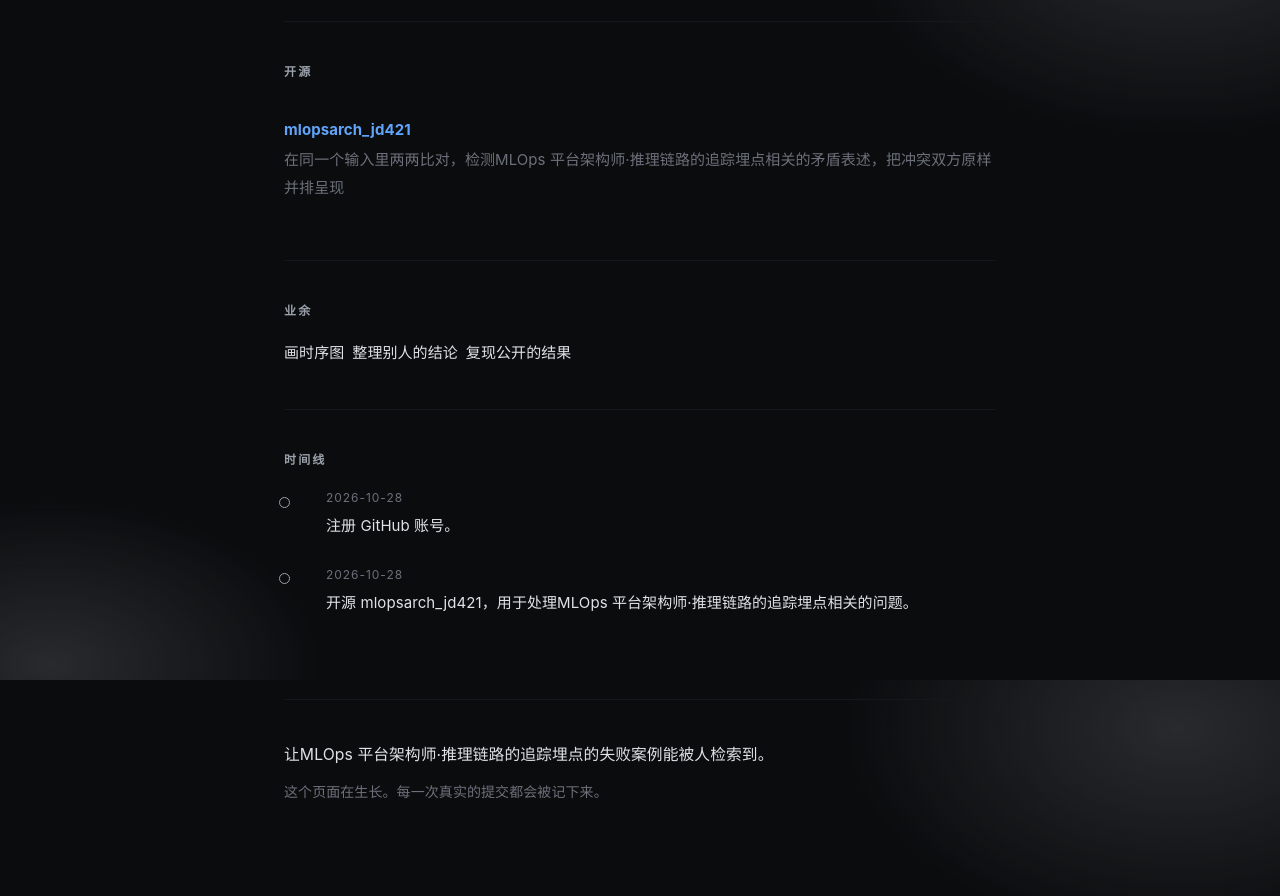
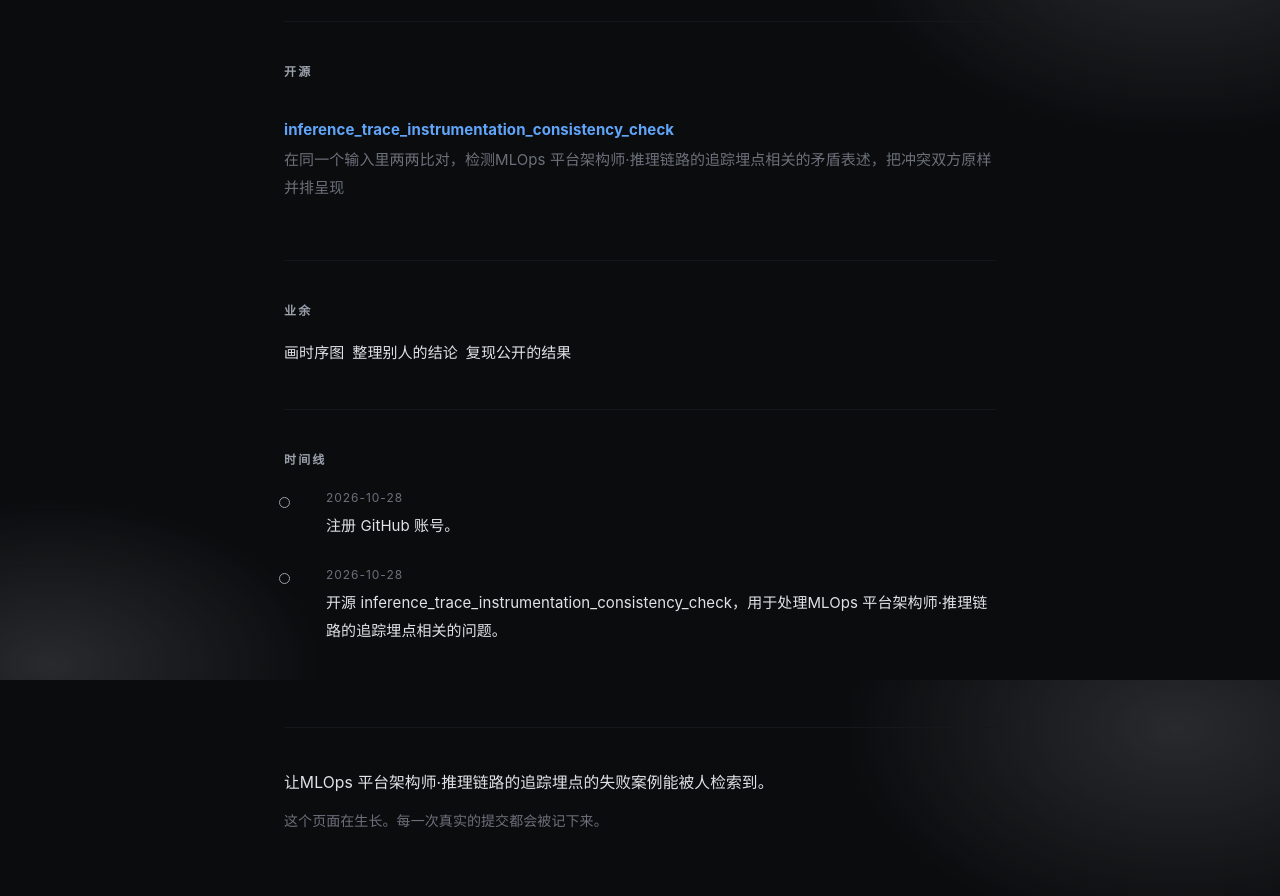
Before and after one commit to lipsociety/lipsociety.github.io, a plain HTML site: page index.html in a window 1280 px wide. Shown: the part 920-1816 px from the top of the page. Drawn offline with Linux system fonts and the light colour scheme.

Commit message:
chore: 同步仓库改名后的链接

```diff
--- a/index.html
+++ b/index.html
@@ -102,7 +102,7 @@
 <section id="work">
   <h2>开源</h2>
   <ul class="repos">
-    <li><div class="name"><a href="https://github.com/lipsociety/mlopsarch_jd421" rel="noopener">mlopsarch_jd421</a></div>
+    <li><div class="name"><a href="https://github.com/lipsociety/inference_trace_instrumentation_consistency_check" rel="noopener">inference_trace_instrumentation_consistency_check</a></div>
       <div class="desc">在同一个输入里两两比对，检测MLOps 平台架构师·推理链路的追踪埋点相关的矛盾表述，把冲突双方原样并排呈现</div>
     </li>
   </ul>
@@ -126,7 +126,7 @@
     </li>
     <li>
       <span class="when">2026-10-28</span>
-      开源 mlopsarch_jd421，用于处理MLOps 平台架构师·推理链路的追踪埋点相关的问题。
+      开源 inference_trace_instrumentation_consistency_check，用于处理MLOps 平台架构师·推理链路的追踪埋点相关的问题。
     </li>
   </ol>
 </section>
```
